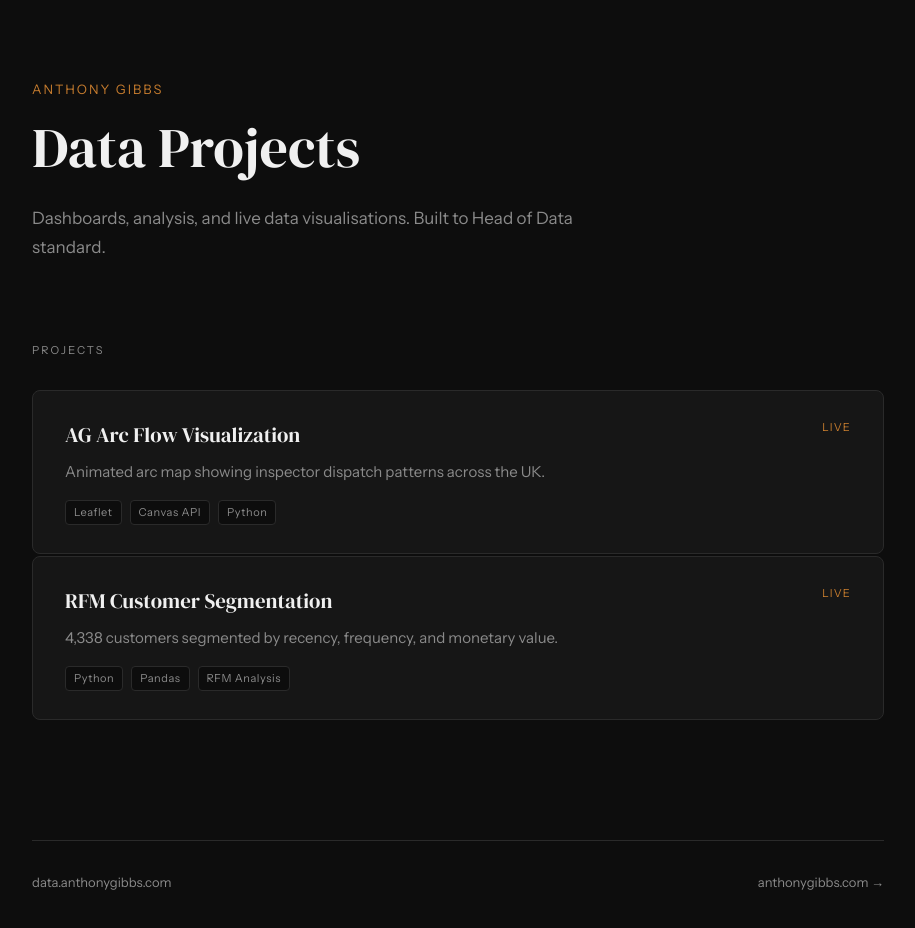
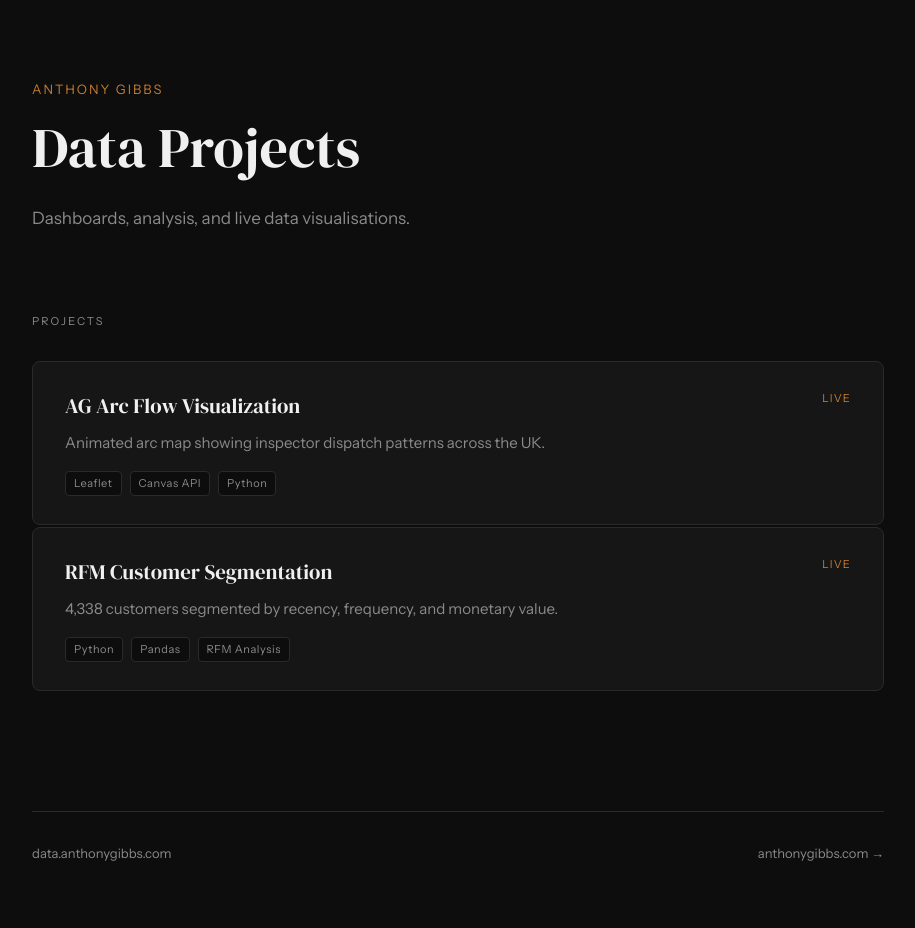
Before and after one commit to ga444ga444/anthonygibbs-data, a Next.js app: page / in a window 1280 px wide. Shown: the top 928 px of the page, without its empty margins (182-1097 px from the left). Built offline with nearby package versions, Linux system fonts and the light colour scheme.

Commit message:
removed unwanted reference from description

```diff
--- a/app/page.js
+++ b/app/page.js
@@ -35,7 +35,6 @@ export default function Home() {
           maxWidth: '560px'
         }}>
           Dashboards, analysis, and live data visualisations.
-          Built to Head of Data standard.
         </p>
       </header>
 
```
